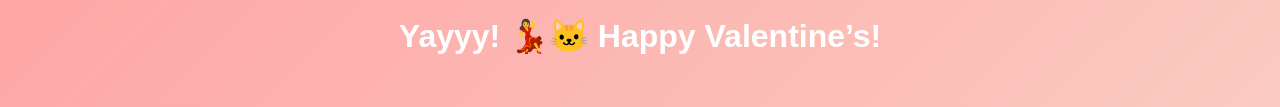
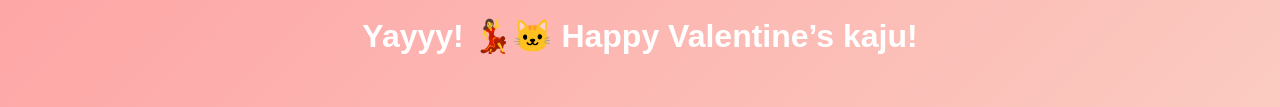
Before and after one commit to kareenashr098-dotcom/MyValentine, a plain HTML site: page index.html in a window 1280 px wide. Both pictures are taken after a click on the button "Yes 💖". Shown: the part 473-580 px from the top of the page. Drawn offline with Linux system fonts and the light colour scheme.

Commit message:
Update index.html

```diff
--- a/index.html
+++ b/index.html
@@ -94,7 +94,7 @@
 
   <div class="cat" id="catBox">
     <img src="https://media.giphy.com/media/vFKqnCdLPNOKc/giphy.gif" alt="Dancing Cat" />
-    <h2>Yayyy! 💃🐱 Happy Valentine’s!</h2>
+    <h2>Yayyy! 💃🐱 Happy Valentine’s kaju!</h2>
   </div>
 
   <script>
```
